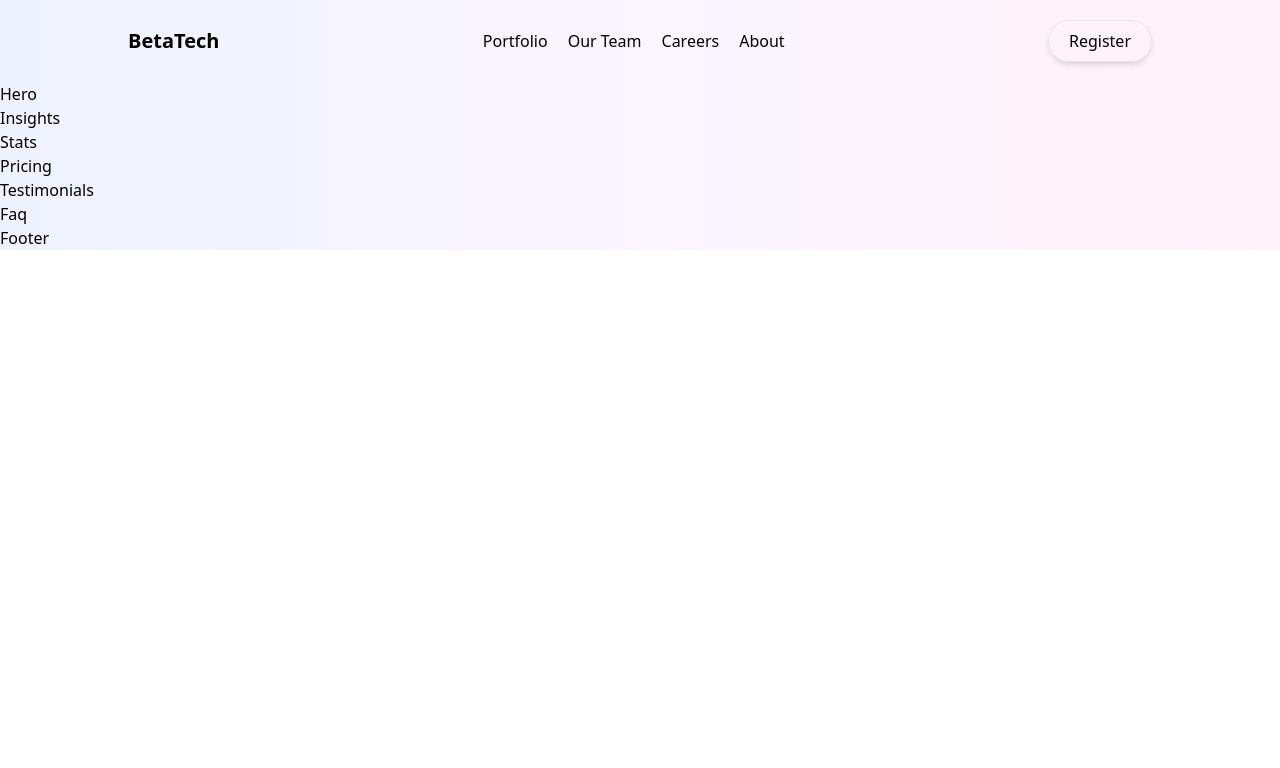
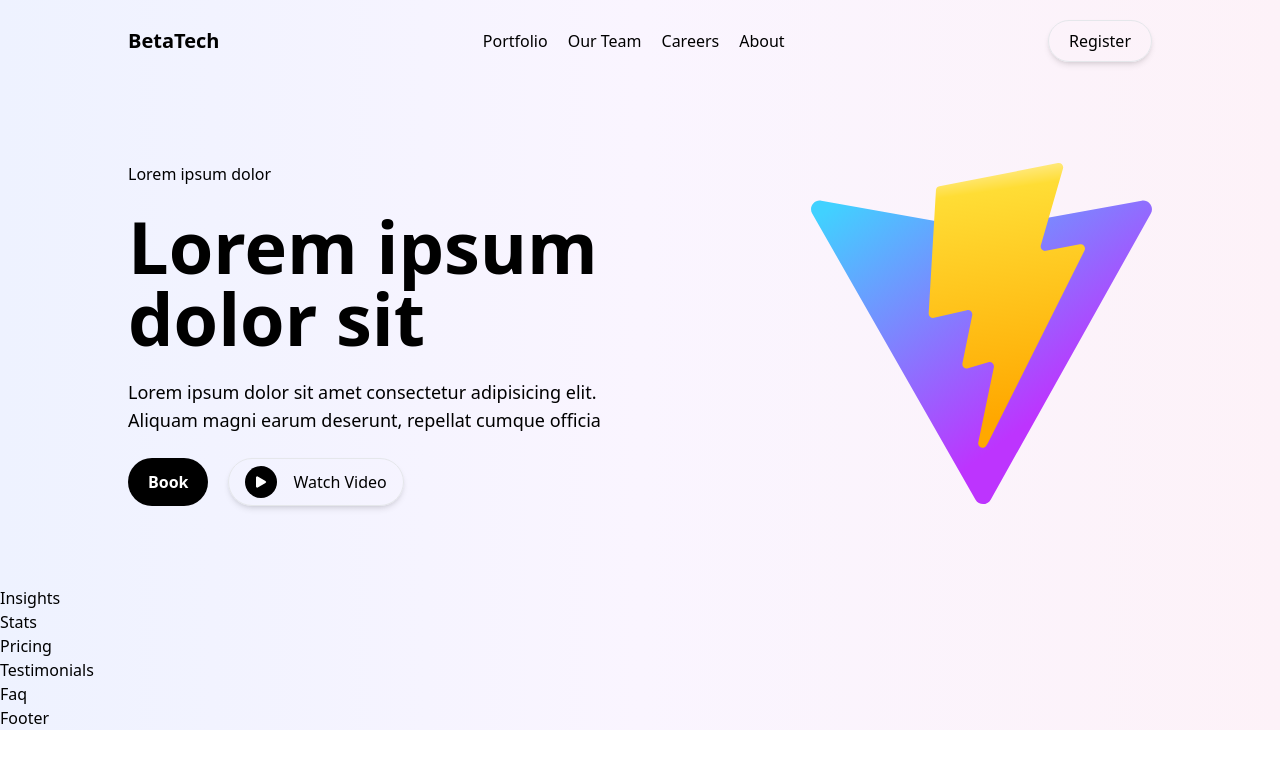
Before and after one commit to WailSolaiman/onix, a React (Vite) app: page / in a window 1280 px wide. Shown: the top 768 px of the page. Built offline with nearby package versions, Linux system fonts and the light colour scheme.

Commit message:
edit hero component

```diff
--- a/package.json
+++ b/package.json
@@ -17,6 +17,7 @@
     "postcss": "^8.4.47",
     "react": "^18.3.1",
     "react-dom": "^18.3.1",
+    "react-icons": "^5.3.0",
     "tailwindcss": "^3.4.12"
   },
   "devDependencies": {
--- a/src/components/Hero.jsx
+++ b/src/components/Hero.jsx
@@ -1,7 +1,88 @@
 import React from 'react'
+import { motion } from 'framer-motion'
+import { IoPlay } from 'react-icons/io5'
 
 const Hero = () => {
-	return <div>Hero</div>
+	const textVariant = {
+		hidden: { opacity: 0, x: -100 },
+		visible: {
+			opacity: 1,
+			x: 0,
+			transition: {
+				duration: 0.2,
+				ease: 'easeInOut',
+			},
+		},
+	}
+
+	const imageVariant = {
+		hidden: { opacity: 0, x: 50 },
+		visible: {
+			opacity: 1,
+			x: 0,
+			transition: {
+				duration: 0.4,
+				ease: 'easeInOut',
+			},
+		},
+	}
+
+	return (
+		<div
+			className='w-4/5 m-auto py-20 flex flex-col md:flex-row justify-between
+		items-center space-y-10 md:space-y-0'>
+			<div className='md:w-1/2 space-y-6'>
+				<motion.p
+					initial='hidden'
+					whileInView='visible'
+					viewport={{ amount: 0.5 }}
+					variants={textVariant}>
+					Lorem ipsum dolor
+				</motion.p>
+				<motion.h1
+					initial='hidden'
+					whileInView='visible'
+					viewport={{ amount: 0.5 }}
+					variants={textVariant}
+					className='text-5xl md:text-7xl font-bold'>
+					Lorem ipsum dolor sit
+				</motion.h1>
+				<motion.p
+					initial='hidden'
+					whileInView='visible'
+					viewport={{ amount: 0.5 }}
+					variants={textVariant}
+					className='md:text-lg'>
+					Lorem ipsum dolor sit amet consectetur adipisicing elit.
+					Aliquam magni earum deserunt, repellat cumque officia
+				</motion.p>
+				<div className='flex space-x-5'>
+					<button className='px-5 py-3 rounded-full font-semibold bg-black text-white'>
+						Book
+					</button>
+					<button className='flex space-x-4 items-center border rounded-full px-4 shadow-md'>
+						<span
+							className='w-8 h-8 flex justify-center items-center bg-black
+						text-white rounded-full'>
+							<IoPlay />
+						</span>
+						<span>Watch Video</span>
+					</button>
+				</div>
+			</div>
+			<div className='w-full md:w-1/3'>
+				<motion.img
+					src='/vite.svg'
+					alt='beta'
+					className='w-full'
+					initial='hidden'
+					whileInView='visible'
+					viewport={{ amount: 0.5 }}
+					variants={imageVariant}
+				/>
+			</div>
+		</div>
+	)
 }
 
 export default Hero
```
Also changed, not shown: 1 other file (tests, documents, lock files or other folders).
